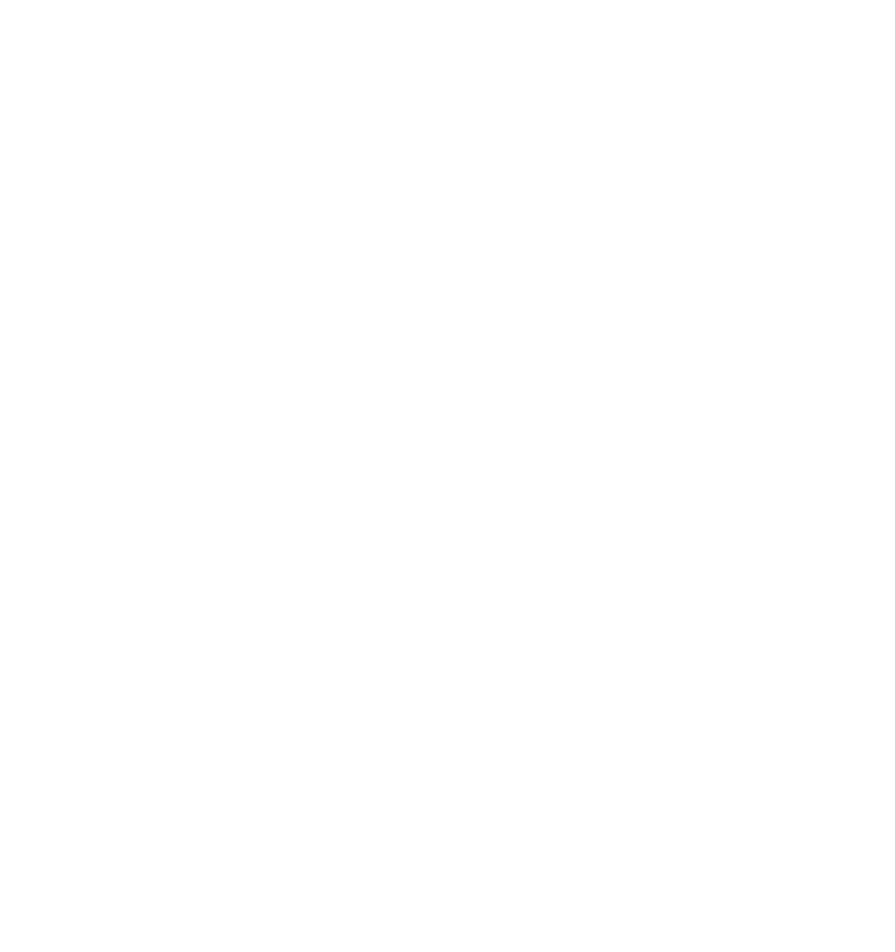
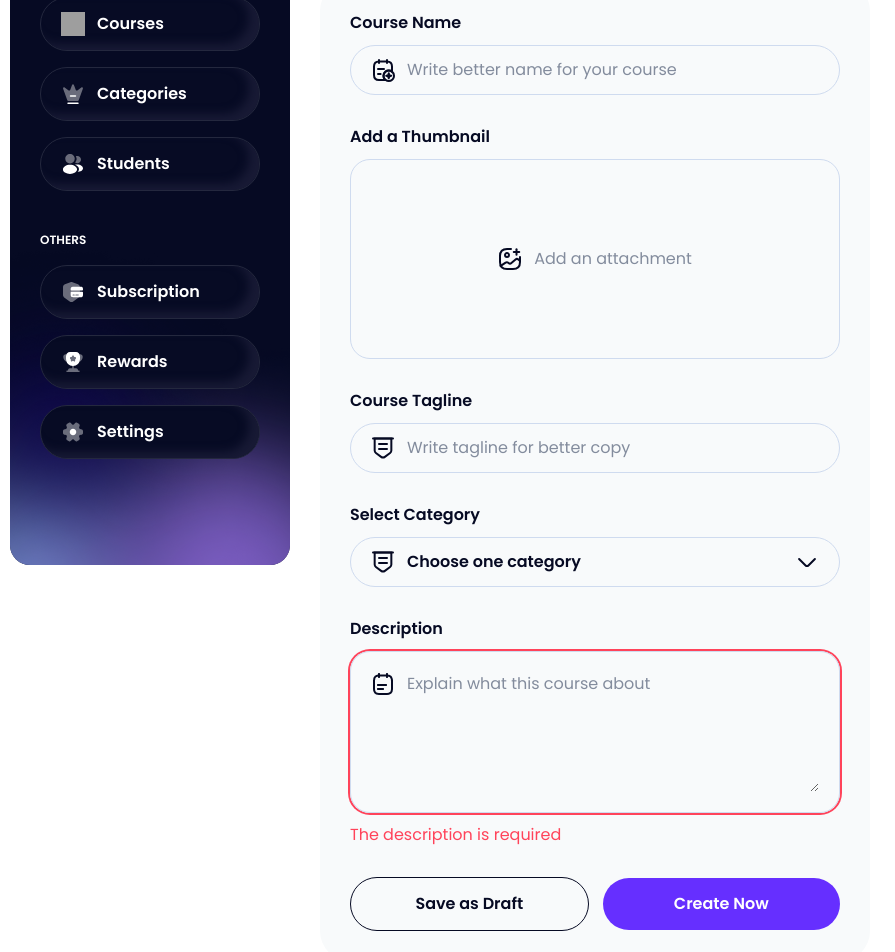
Before and after one commit to rafi-p/LMS, a React (Vite) app: page /manager/courses/create in a window 1280 px wide. Before the commit this address had no page. Shown: the part 225-1177 px from the top of the page, without its empty margins (0-895 px from the left). Before the commit the page ends 800 px from the top, so only its background shows below. Built offline with nearby package versions, Linux system fonts and the light colour scheme; grey boxes are pictures that could not be loaded.

Commit message:
slicing create courses page

```diff
--- a/src/pages/manager/courses/index.jsx
+++ b/src/pages/manager/courses/index.jsx
@@ -22,7 +22,7 @@
             Import File
           </Link>
           <Link
-            to="create-new-course.html"
+            to="/manager/courses/create"
             className="w-fit rounded-full p-[14px_20px] font-semibold text-[#FFFFFF] bg-[#662FFF] text-nowrap"
           >
             New Course
--- /dev/null
+++ b/src/pages/manager/create-courses/index.jsx
@@ -0,0 +1,175 @@
+import React from "react";
+import { Link } from "react-router-dom";
+
+export default function ManageCreateCoursePage() {
+  return (
+    <>
+      <header className="flex items-center justify-between gap-[30px]">
+        <div>
+          <h1 className="font-extrabold text-[28px] leading-[42px]">
+            New Course
+          </h1>
+          <p className="text-[#838C9D] mt-[1]">Create new future for company</p>
+        </div>
+        <div className="flex items-center gap-3">
+          <Link
+            to="#"
+            className="w-fit rounded-full border border-[#060A23] p-[14px_20px] font-semibold text-nowrap"
+          >
+            Import from BWA
+          </Link>
+        </div>
+      </header>
+      <form className="flex flex-col w-[550px] rounded-[30px] p-[30px] gap-[30px] bg-[#F8FAFB]">
+        <div className="flex flex-col gap-[10px]">
+          <label htmlFor="title" className="font-semibold">
+            Course Name
+          </label>
+          <div className="flex items-center w-full rounded-full border border-[#CFDBEF] gap-3 px-5 transition-all duration-300 focus-within:ring-2 focus-within:ring-[#662FFF]">
+            <img
+              src="/assets/images/icons/note-favorite-black.svg"
+              className="w-6 h-6"
+              alt="icon"
+            />
+            <input
+              type="text"
+              name="title"
+              id="title"
+              className="appearance-none outline-none w-full py-3 font-semibold placeholder:font-normal placeholder:text-[#838C9D] !bg-transparent"
+              placeholder="Write better name for your course"
+              required
+            />
+          </div>
+        </div>
+        <div className="relative flex flex-col gap-[10px]">
+          <label htmlFor="thumbnail" className="font-semibold">
+            Add a Thumbnail
+          </label>
+          <div
+            id="thumbnail-preview-container"
+            className="relative flex shrink-0 w-full h-[200px] rounded-[20px] border border-[#CFDBEF] overflow-hidden"
+          >
+            <button
+              type="button"
+              id="trigger-input"
+              className="absolute top-0 left-0 w-full h-full flex justify-center items-center gap-3 z-0"
+              onClick={() => {}}
+            >
+              <img
+                src="/assets/images/icons/gallery-add-black.svg"
+                className="w-6 h-6"
+                alt="icon"
+              />
+              <span className="text-[#838C9D]">Add an attachment</span>
+            </button>
+            <img
+              id="thumbnail-preview"
+              src=""
+              className="w-full h-full object-cover hidden"
+              alt="thumbnail"
+            />
+            <button
+              type="button"
+              id="delete-preview"
+              className="absolute right-[10px] bottom-[10px] w-12 h-12 rounded-full z-10 hidden"
+            >
+              <img src="/assets/images/icons/delete.svg" alt="delete" />
+            </button>
+          </div>
+          <input
+            type="file"
+            name="thumbnail"
+            id="thumbnail"
+            accept="image/*"
+            className="absolute bottom-0 left-1/4 -z-10"
+            required
+          />
+        </div>
+        <div className="flex flex-col gap-[10px]">
+          <label htmlFor="tagline" className="font-semibold">
+            Course Tagline
+          </label>
+          <div className="flex items-center w-full rounded-full border border-[#CFDBEF] gap-3 px-5 transition-all duration-300 focus-within:ring-2 focus-within:ring-[#662FFF]">
+            <img
+              src="/assets/images/icons/bill-black.svg"
+              className="w-6 h-6"
+              alt="icon"
+            />
+            <input
+              type="text"
+              name="tagline"
+              id="tagline"
+              className="appearance-none outline-none w-full py-3 font-semibold placeholder:font-normal placeholder:text-[#838C9D] !bg-transparent"
+              placeholder="Write tagline for better copy"
+            />
+          </div>
+        </div>
+        <div className="flex flex-col gap-[10px]">
+          <label htmlFor="category" className="font-semibold">
+            Select Category
+          </label>
+          <div className="flex items-center w-full rounded-full border border-[#CFDBEF] gap-3 px-5 transition-all duration-300 focus-within:ring-2 focus-within:ring-[#662FFF]">
+            <img
+              src="/assets/images/icons/bill-black.svg"
+              className="w-6 h-6"
+              alt="icon"
+            />
+            <select
+              name="category"
+              id="category"
+              className="appearance-none outline-none w-full py-3 px-2 -mx-2 font-semibold placeholder:font-normal placeholder:text-[#838C9D] !bg-transparent"
+            >
+              <option value="" hidden>
+                Choose one category
+              </option>
+              <option value="">test</option>
+              <option value="">test</option>
+              <option value="">test</option>
+            </select>
+            <img
+              src="/assets/images/icons/arrow-down.svg"
+              className="w-6 h-6"
+              alt="icon"
+            />
+          </div>
+        </div>
+        <div className="flex flex-col gap-[10px]">
+          <label htmlFor="desc" className="font-semibold">
+            Description
+          </label>
+          <div className="flex w-full rounded-[20px] border border-[#CFDBEF] gap-3 p-5  transition-all duration-300 focus-within:ring-2 focus-within:ring-[#662FFF] ring-2 ring-[#FF435A]">
+            <img
+              src="/assets/images/icons/note-black.png"
+              className="w-6 h-6"
+              alt="icon"
+            />
+            <textarea
+              name="desc"
+              id="desc"
+              rows="5"
+              className="appearance-none outline-none w-full font-semibold placeholder:font-normal placeholder:text-[#838C9D] !bg-transparent"
+              placeholder="Explain what this course about"
+            ></textarea>
+          </div>
+          <span className="error-message text-[#FF435A]">
+            The description is required
+          </span>
+        </div>
+        <div className="flex items-center gap-[14px]">
+          <button
+            type="submit"
+            className="w-full rounded-full border border-[#060A23] p-[14px_20px] font-semibold text-nowrap"
+          >
+            Save as Draft
+          </button>
+          <button
+            type="submit"
+            className="w-full rounded-full p-[14px_20px] font-semibold text-[#FFFFFF] bg-[#662FFF] text-nowrap"
+          >
+            Create Now
+          </button>
+        </div>
+      </form>
+    </>
+  );
+}
--- a/src/router/index.jsx
+++ b/src/router/index.jsx
@@ -5,6 +5,7 @@
 import SuccessCheckoutPage from "../pages/SuccessCheckout";
 import LayoutDashboard from "../components/layout";
 import ManageCoursesPage from "../pages/manager/courses";
+import ManageCreateCoursePage from "../pages/manager/create-courses";
 
 const router = createBrowserRouter([
   {
@@ -35,6 +36,10 @@
         path: "/manager/courses",
         element: <ManageCoursesPage />,
       },
+      {
+        path: "/manager/courses/create",
+        element: <ManageCreateCoursePage />,
+      },
     ],
   },
 ]);
```
